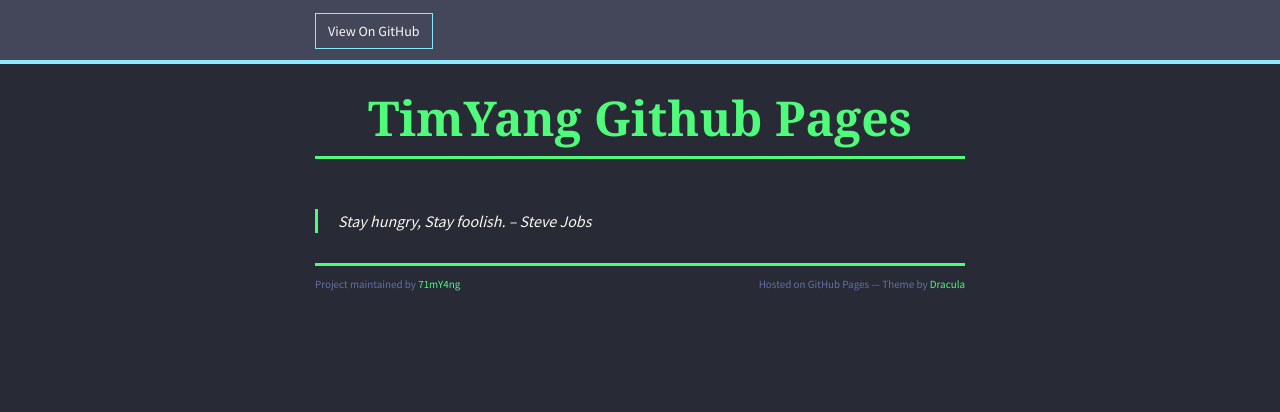
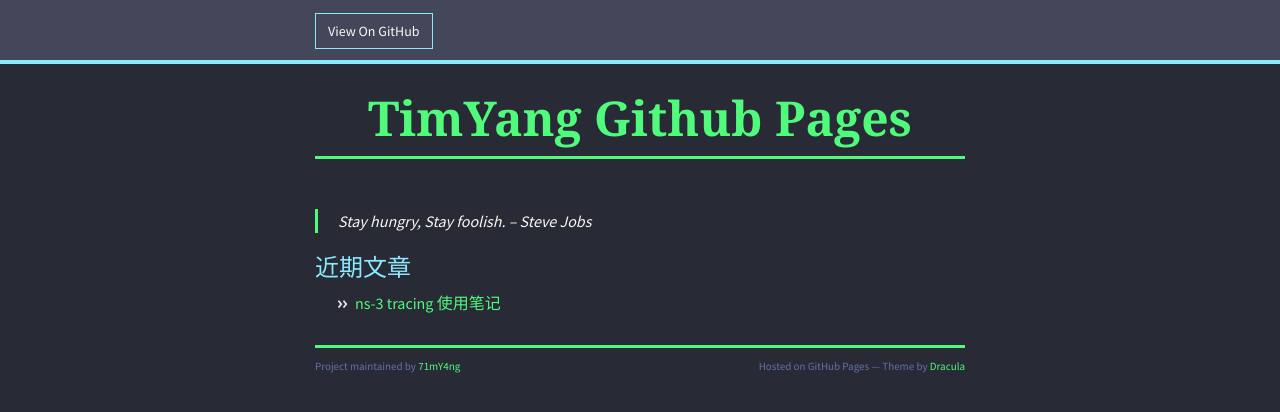
Before and after one commit to 71mY4ng/articles, a Jekyll site: the page built from index.md, in a window 1280 px wide. Shown: the top 412 px of the page. Built offline with Jekyll 4.4.1, drawn with Linux system fonts in a browser that asks for light colours; nearby versions of some CDN libraries; the repository's description, which GitHub fills in, is left out.

Commit message:
fix syntax errors

```diff
--- a/index.md
+++ b/index.md
@@ -3,3 +3,7 @@
 ---
 
 > Stay hungry, Stay foolish.  -- Steve Jobs
+
+### 近期文章
+
+* [ns-3 tracing 使用笔记](../docs/2018-02-25-ns-3-tracing-notes)
```
Also changed, not shown: docs/2018-02-25-ns-3-tracing-notes.md (+5 -3 lines).
